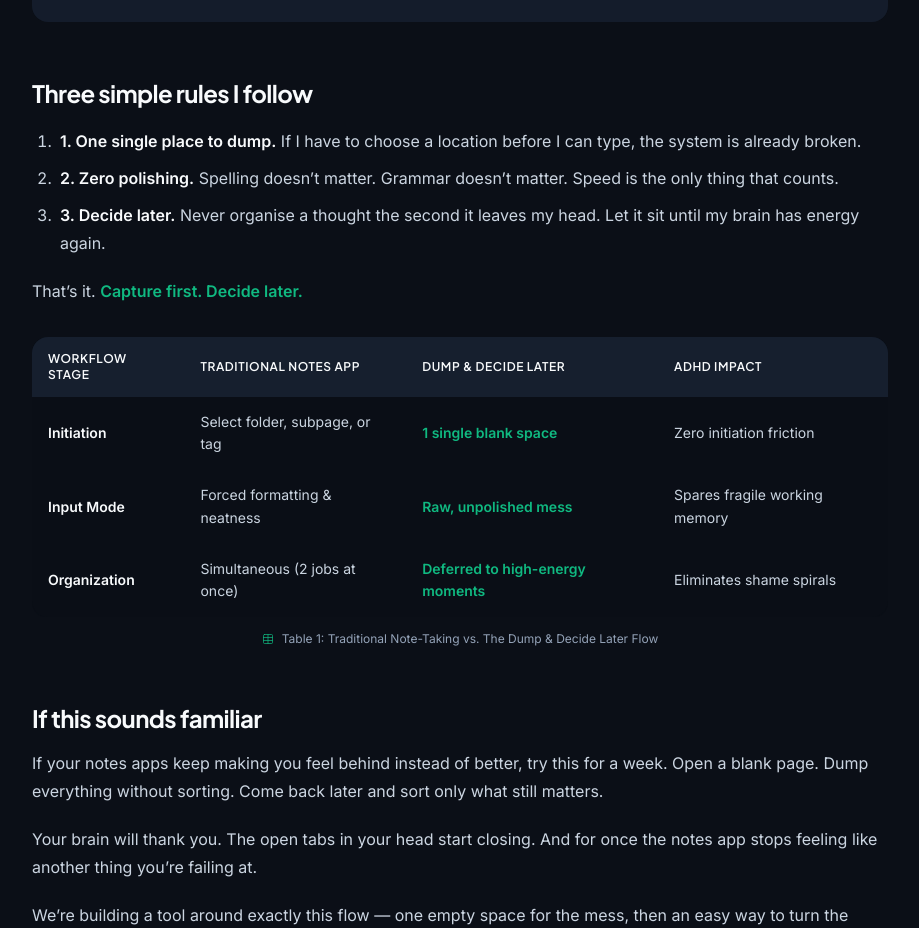
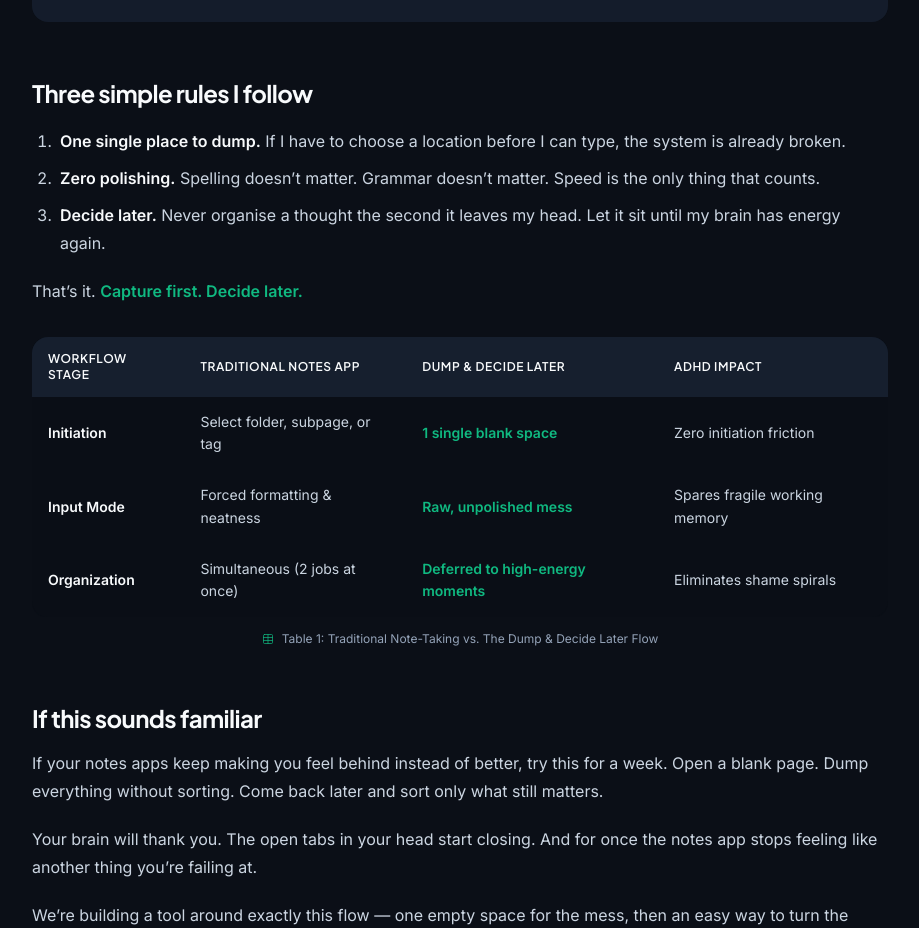
Before and after one commit to HarshaJyos/LOAH_WAITLIST, a Next.js app: page /journal/why-notes-apps-fail-adhd-brains in a window 1280 px wide. Shown: the part 2142-3070 px from the top of the page, without its empty margins (180-1099 px from the left). Built offline with nearby package versions, Linux system fonts and the light colour scheme.

Commit message:
fix: clean up list item numbering in journal post

```diff
--- a/app/journal/why-notes-apps-fail-adhd-brains/page.tsx
+++ b/app/journal/why-notes-apps-fail-adhd-brains/page.tsx
@@ -155,13 +155,13 @@ export default function WhyNotesAppsFailPage() {
 
         <JournalOL>
           <LI>
-            <Span variant="bold">1. One single place to dump.</Span> If I have to choose a location before I can type, the system is already broken.
+            <Span variant="bold">One single place to dump.</Span> If I have to choose a location before I can type, the system is already broken.
           </LI>
           <LI>
-            <Span variant="bold">2. Zero polishing.</Span> Spelling doesn’t matter. Grammar doesn’t matter. Speed is the only thing that counts.
+            <Span variant="bold">Zero polishing.</Span> Spelling doesn’t matter. Grammar doesn’t matter. Speed is the only thing that counts.
           </LI>
           <LI>
-            <Span variant="bold">3. Decide later.</Span> Never organise a thought the second it leaves my head. Let it sit until my brain has energy again.
+            <Span variant="bold">Decide later.</Span> Never organise a thought the second it leaves my head. Let it sit until my brain has energy again.
           </LI>
         </JournalOL>
 
```
